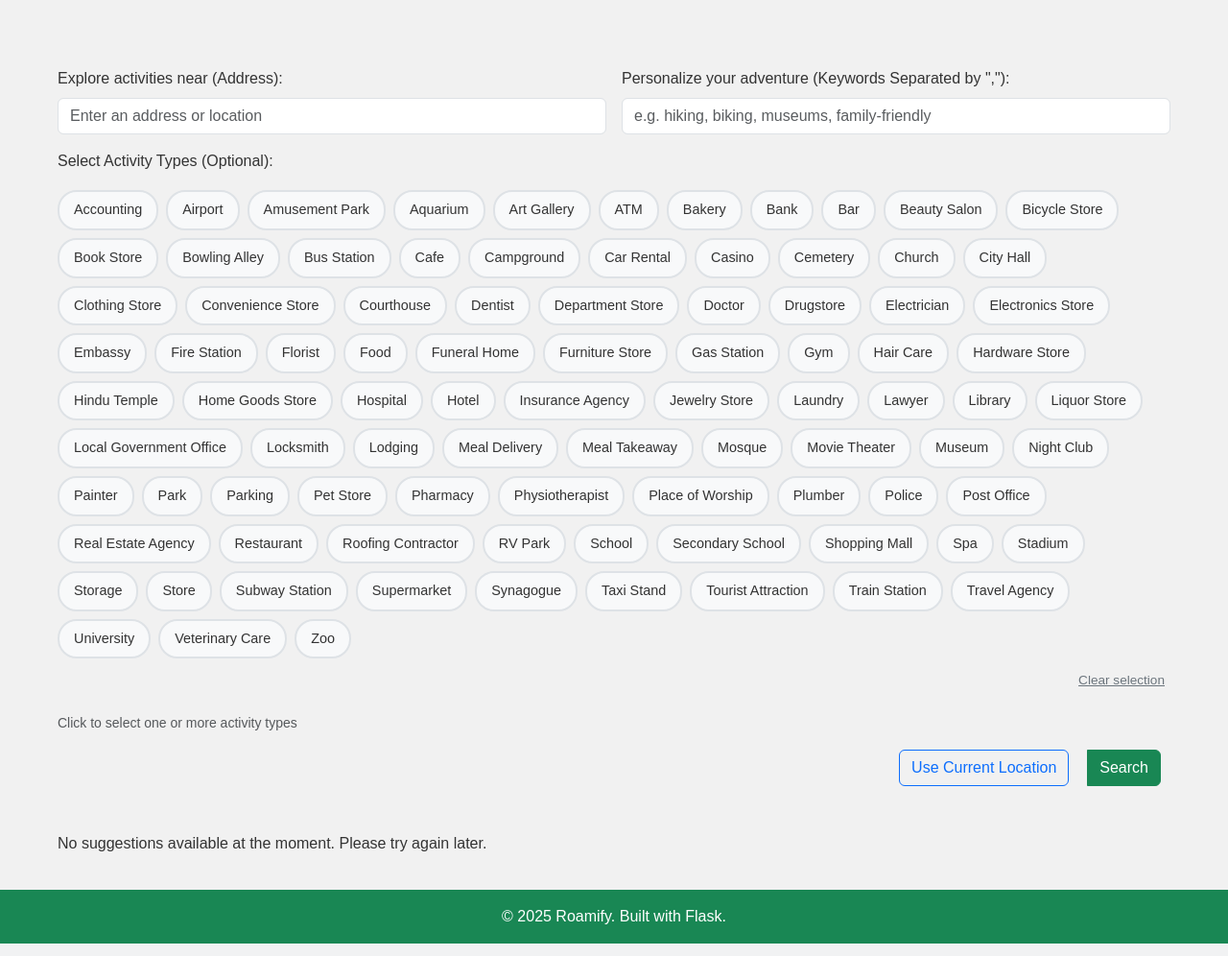
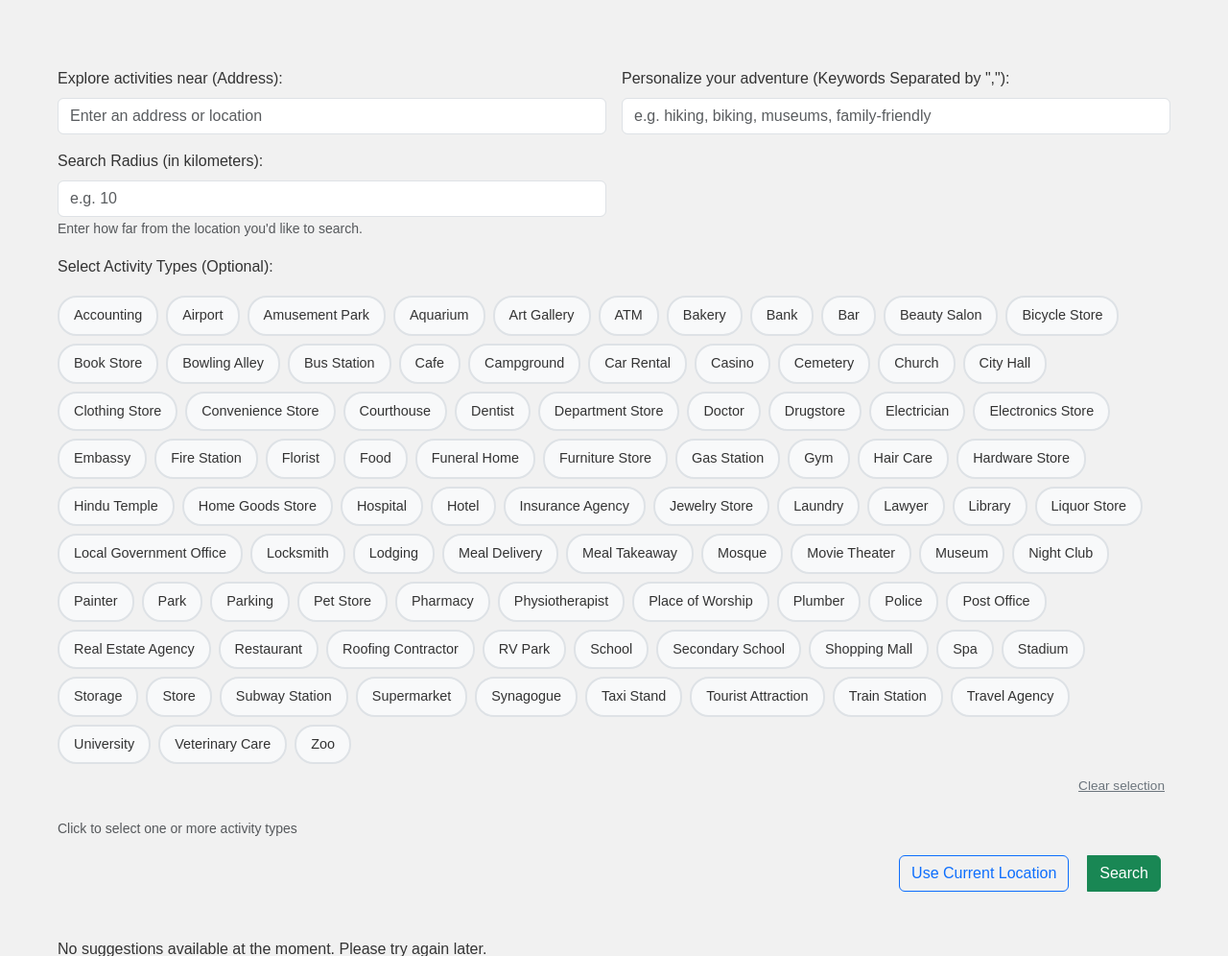
Before and after one commit to SarveshwarSenthilKumar/Roamify, a Flask app: page / in a window 1280 px wide. Shown: the part 343-1339 px from the top of the page at 96% size. Run offline with Flask 3, Linux system fonts and the light colour scheme; the visitor is signed in with stand-in values (Sample User, id 1); data that the repository does not hold is empty.

Commit message:
Added Search Proximity

```diff
--- a/app.py
+++ b/app.py
@@ -184,6 +184,7 @@ def index():
         lat, lng = get_ip_location()
         keyword = request.args.get("keywords", "")
         place_types = request.args.getlist("place_types")
+        radius = request.args.get("radius", default=1, type=int)
 
         standard_place_types = ['park', 'stadium', 'tourist_attraction', 'gym', 'hiking']
 
@@ -209,7 +210,7 @@ def index():
         with open('types.txt', 'r') as file:
             place_types = [line.strip().split(",")[0] for line in file.readlines()]
 
-        suggestions = get_outdoor_activities(lat, lng, 1000, keyword, standard_place_types)
+        suggestions = get_outdoor_activities(lat, lng, radius*1000, keyword, standard_place_types)
         return render_template("/auth/loggedIn.html", suggestions=suggestions, place_types=place_types)
 
     except Exception as e:
--- a/templates/auth/loggedIn.html
+++ b/templates/auth/loggedIn.html
@@ -262,6 +262,7 @@
         <!-- Filter & Personalization Inputs -->
         <div class="mb-5">
             <form method="GET" action="/" class="row g-3 align-items-center">
+
                 <div class="col-md-6">
                     <label for="address" class="form-label">Explore activities near (Address):</label>
                     <input type="text" id="address" name="address" class="form-control" placeholder="Enter an address or location">
@@ -270,6 +271,12 @@
                     <label for="keywords" class="form-label">Personalize your adventure (Keywords Separated by ","):</label>
                     <input type="text" id="keywords" name="keywords" class="form-control" placeholder="e.g. hiking, biking, museums, family-friendly">
                 </div>
+                <div class="col-md-6">
+                    <label for="radius" class="form-label">Search Radius (in kilometers):</label>
+                    <input type="number" id="radius" name="radius" class="form-control" placeholder="e.g. 10" min="1" max="100" value="{{ request.args.get('radius', '') }}">
+                    <small class="form-text text-muted">Enter how far from the location you'd like to search.</small>
+                </div>
+
                 <div class="col-md-12">
                     <div class="activity-type-selector">
                         <label class="form-label">Select Activity Types (Optional):</label>
```
